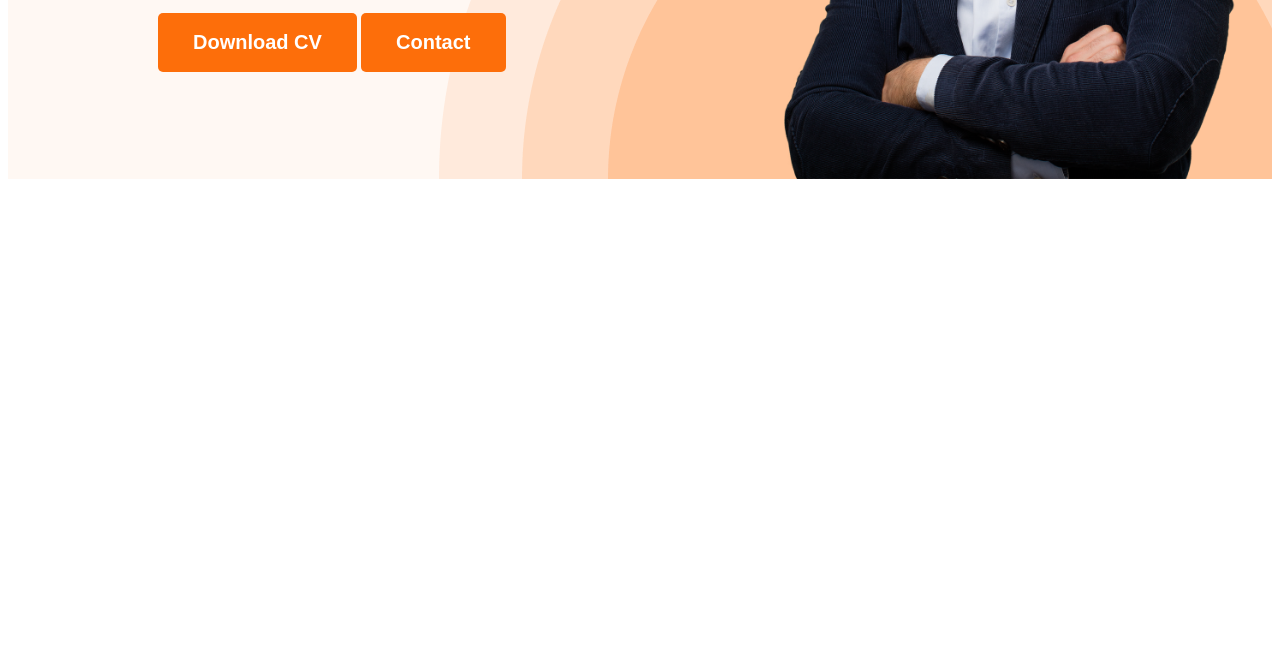
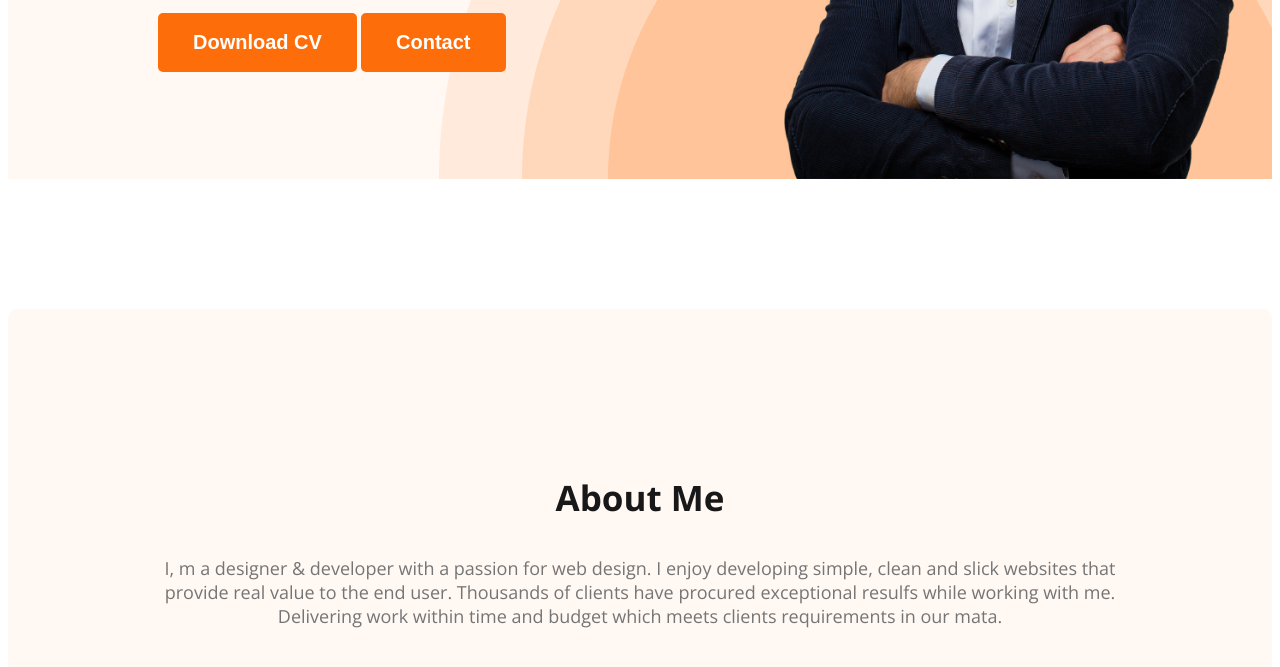
Before and after one commit to AnasCoding1986/Dveloper-Portfolio, a plain HTML site: page index.html in a window 1280 px wide. Shown: the part 589-1256 px from the top of the page. Before the commit the page ends 800 px from the top, so only its background shows below. Drawn offline with nearby package versions, Linux system fonts and the light colour scheme.

Commit message:
abut us1

```diff
--- a/assets/css/style.css
+++ b/assets/css/style.css
@@ -13,6 +13,18 @@ body{
     font-size: 20px;
     font-weight: 700;
     padding: 18px 35px;
+}
+.section-titile{
+    color: #181818;
+    text-align: center;
+    font-size: 35px;
+    font-weight: 700;
+}
+.section-description{
+    color: #757575;
+    text-align: center;
+    font-size: 18px;
+    font-weight: 400;
 }
 
 /* =====Nav===== */
@@ -74,3 +86,14 @@ nav a{
     margin-top: 5px;
     margin-bottom: 20px;
 }
+
+/* =====Main===== */
+
+
+/* =====About===== */
+.about{
+    border-radius: 10px;
+    background: #FFF8F3;
+    padding: 130px 150px;
+    margin: 130px 0;
+}
--- a/index.html
+++ b/index.html
@@ -32,6 +32,14 @@
         </div>
     </header>
     <main>
+        <section class="about">
+            <h3 class="section-titile">
+                About Me
+            </h3>
+            <p class="section-description">
+                I, m a designer & developer with a passion for web design. I enjoy developing simple, clean and slick websites that provide real value to the end user. Thousands of clients have procured exceptional resulfs while working with me. Delivering work within time and budget which meets clients requirements in our mata.
+            </p>
+        </section>
 
     </main>
     <footer>
```
